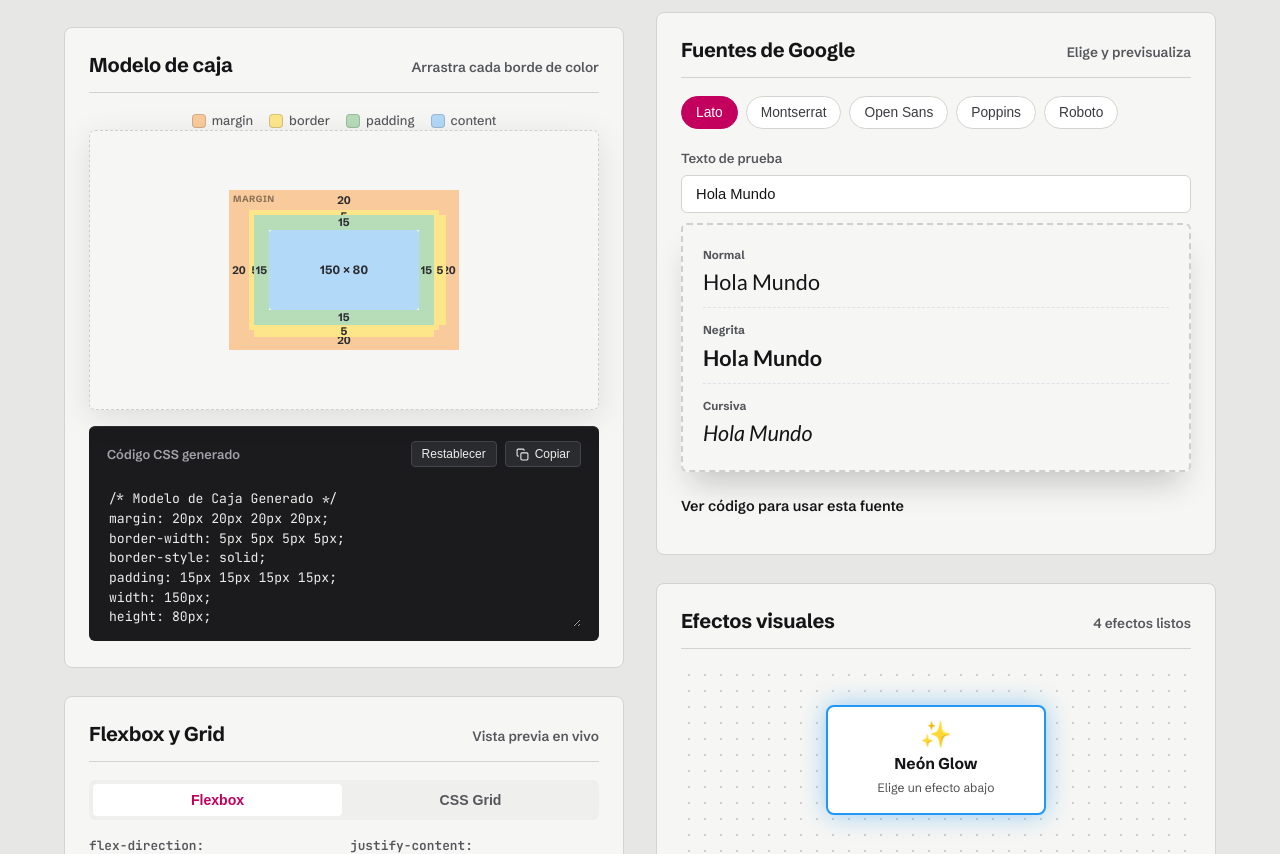
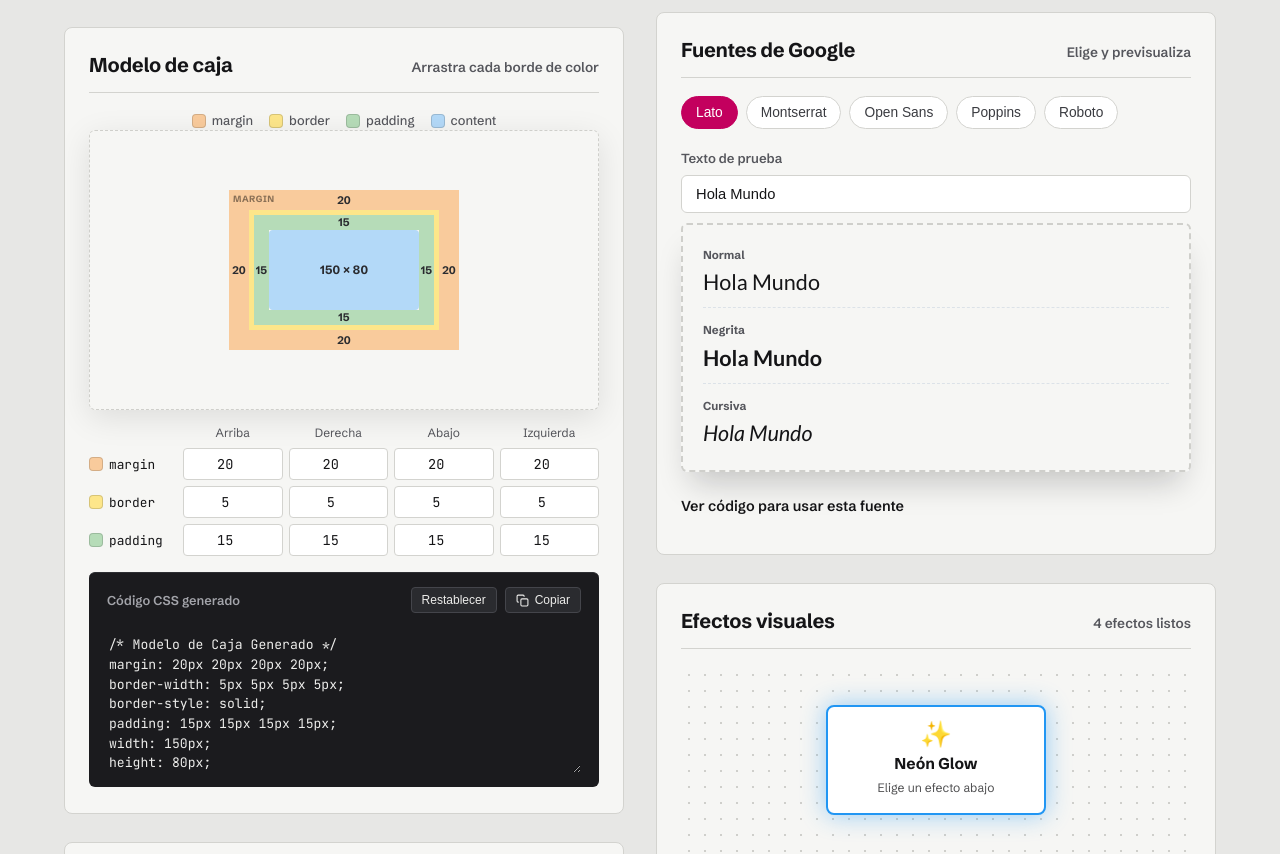
Before and after one commit to Edhdez1/Pruebas, a PHP site: page /herramientas.php in a window 1280 px wide. Shown: the part 845-1699 px from the top of the page. Run offline with PHP 8.4, Linux system fonts and the light colour scheme; data that the repository does not hold is empty.

Commit message:
Modelo de caja: valores siempre visibles y franjas del tamaño exacto
- Panel con los 12 valores (margin, border y padding por lado), editables con
  teclado y limitados a sus rangos; se actualiza al arrastrar.
- En el diagrama, los números que no caben en una franja delgada se ocultan
  en lugar de encimarse.
- Se quita el mínimo de 12px por franja, que hacía que un borde de 5px se
  saliera de su sitio y tapara el número del margen.

Co-Authored-By: Claude Opus 5.5 <noreply@anthropic.com>
Claude-Session: https://claude.ai/code/session_01UG7kXmbWUc7mbpTPwcDJTj

```diff
--- a/herramientas.php
+++ b/herramientas.php
@@ -85,6 +85,9 @@ include 'includes/header.php';
                         <div class="box-model-visual-wrapper demo-effect-glass">
                             <div id="boxModelVisual"></div>
                         </div>
+
+                        <!-- Valores exactos: siempre visibles aunque una franja sea muy delgada -->
+                        <div class="bm-values" id="boxModelInputs" role="group" aria-label="Valores del modelo de caja en píxeles"></div>
 
                         <!-- Salida CSS con tema oscuro de editor -->
                         <div class="card-code-snippet code-output-panel">
--- a/js/box-model.js
+++ b/js/box-model.js
@@ -88,6 +88,50 @@
             bmRender();
         }
 
+        // Panel de valores: 3 capas x 4 lados, con campos numéricos
+        const bmSideNames = { top: 'Arriba', right: 'Derecha', bottom: 'Abajo', left: 'Izquierda' };
+        const bmInputEls = {};
+
+        function bmBuildInputs() {
+            const panel = document.getElementById('boxModelInputs');
+            if (!panel) return;
+            panel.innerHTML = '';
+            const head = document.createElement('div');
+            head.className = 'bm-values-row bm-values-head';
+            head.innerHTML = '<span></span>' + Object.values(bmSideNames).map(n => `<span>${n}</span>`).join('');
+            panel.appendChild(head);
+
+            ['margin', 'border', 'padding'].forEach(name => {
+                const row = document.createElement('div');
+                row.className = 'bm-values-row';
+                const label = document.createElement('span');
+                label.className = 'bm-values-name';
+                label.innerHTML = `<span class="bm-legend-swatch" style="background:${bmLayerColors[name]}"></span>${name}`;
+                row.appendChild(label);
+
+                Object.keys(bmSideNames).forEach(side => {
+                    const input = document.createElement('input');
+                    input.type = 'number';
+                    input.inputMode = 'numeric';
+                    input.id = `bm-${name}-${side}`;
+                    input.min = bmLayerLimits[name].min;
+                    input.max = bmLayerLimits[name].max;
+                    input.setAttribute('aria-label', `${name} ${bmSideNames[side].toLowerCase()}, en píxeles`);
+                    input.addEventListener('input', () => {
+                        const n = parseInt(input.value, 10);
+                        if (Number.isNaN(n)) return;
+                        const limits = bmLayerLimits[name];
+                        boxModel[name][side] = Math.max(limits.min, Math.min(limits.max, n));
+                        bmRender();
+                    });
+                    input.addEventListener('blur', () => { input.value = boxModel[name][side]; });
+                    bmInputEls[`${name}_${side}`] = input;
+                    row.appendChild(input);
+                });
+                panel.appendChild(row);
+            });
+        }
+
         function bmRender() {
             ['margin', 'border', 'padding'].forEach(name => {
                 const v = boxModel[name];
@@ -95,7 +139,13 @@
                 g.style.gridTemplateColumns = `${v.left}px auto ${v.right}px`;
                 g.style.gridTemplateRows = `${v.top}px auto ${v.bottom}px`;
                 ['top', 'right', 'bottom', 'left'].forEach(s => {
-                    bmValEls[`${name}_${s}`].textContent = v[s];
+                    const el = bmValEls[`${name}_${s}`];
+                    el.textContent = v[s];
+                    // Si la franja es demasiado delgada, el número no cabe: se oculta en el
+                    // diagrama (sigue visible en el panel de valores de abajo)
+                    el.hidden = v[s] < 14;
+                    const input = bmInputEls[`${name}_${s}`];
+                    if (input && document.activeElement !== input) input.value = v[s];
                 });
             });
 
@@ -182,6 +232,7 @@
             showToast('Valores iniciales restablecidos');
         });
 
+        bmBuildInputs();
         bmBuild();
 
 
--- a/styles/styles.css
+++ b/styles/styles.css
@@ -4403,3 +4403,62 @@ h1, h2, h3, h4 {
         width: 100%;
     }
 }
+
+/* Modelo de caja: panel de valores exactos (los números no caben en franjas delgadas) */
+.bm-values {
+    display: grid;
+    gap: 6px;
+    margin-top: 14px;
+}
+.bm-values-row {
+    display: grid;
+    grid-template-columns: 5.5rem repeat(4, minmax(0, 1fr));
+    gap: 6px;
+    align-items: center;
+}
+.bm-values-head span {
+    font-size: 0.75rem;
+    color: var(--text-muted);
+    text-align: center;
+}
+.bm-values-name {
+    display: flex;
+    align-items: center;
+    gap: 6px;
+    font-family: var(--font-code);
+    font-size: 0.8rem;
+    color: var(--text-color);
+}
+.bm-values input {
+    width: 100%;
+    min-width: 0;
+    padding: 6px 4px;
+    text-align: center;
+    border: 1px solid var(--border-color);
+    border-radius: var(--radius-sm);
+    background: var(--input-bg);
+    color: var(--text-color);
+    font-family: var(--font-code);
+    font-size: 0.85rem;
+    font-variant-numeric: tabular-nums;
+}
+@media (max-width: 420px) {
+    .bm-values-row {
+        grid-template-columns: 4.5rem repeat(4, minmax(0, 1fr));
+        gap: 4px;
+    }
+    .bm-values-head span {
+        font-size: 0.68rem;
+    }
+}
+
+.bm-val[hidden] {
+    display: none;
+}
+/* Cada franja mide exactamente su valor: el mínimo de 12px hacía que el borde
+   de 5px se saliera de su sitio y tapara el número del margen */
+.bm-edge {
+    min-width: 0;
+    min-height: 0;
+    overflow: hidden;
+}
```
